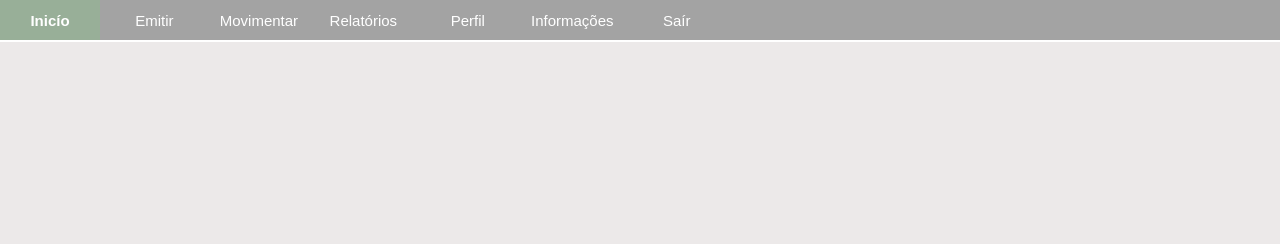
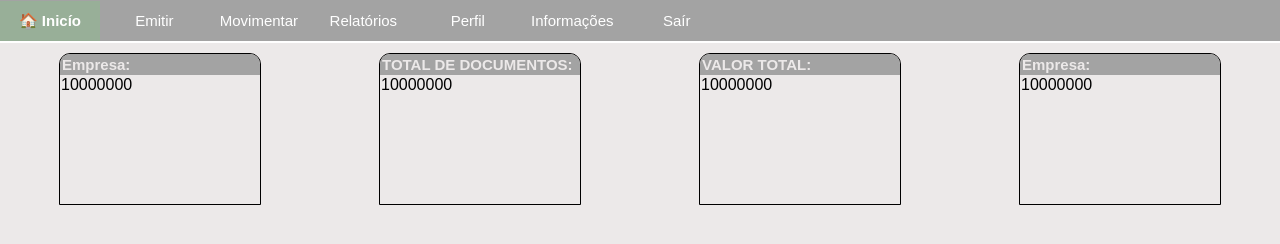
Before and after one commit to OMiqueias/gestor, a plain HTML site: page index.html in a window 1280 px wide. Drawn offline with Linux system fonts and the light colour scheme.

Commit message:
versao 1.2
Adicionado icone no botão Inicio, adicionado cartões para apresentação de estatisticas futuras.

```diff
--- a/index.html
+++ b/index.html
@@ -12,7 +12,7 @@
 <body>
     <header> <!--Cabeçalho.-->
         <nav id="menu-principal"> <!--Menu de navegação.-->
-            <a href="#"><button class="btn-nav">Inicío</button></a>
+            <a href="#"><button class="btn-nav">&#x1F3E0 Inicío</button></a>
             <a href="emissorDocs.html"><button class="btn-nav">Emitir</button></a>
             <a href="movimentar.html"><button class="btn-nav">Movimentar</button></a>
             <a href="relatorios.html"><button class="btn-nav">Relatórios</button></a>
@@ -21,5 +21,25 @@
             <a href="sair.html"><button class="btn-nav">Saír</button></a>
         </nav>
     </header>
+
+    <!-- Cartões para apresentação de estatiscias: -->
+    <main class="configMainIndex">
+        <section class="indexBorderCards">
+            <h2 class="h2CardsIndex">Empresa:</h2>
+            <article class="resultadoCardsIndex">10000000</article>
+        </section>
+        <section class="indexBorderCards">
+            <h2 class="h2CardsIndex">TOTAL DE DOCUMENTOS:</h2>
+            <article class="resultadoCardsIndex">10000000</article>
+        </section>
+        <section class="indexBorderCards">
+            <h2 class="h2CardsIndex">VALOR TOTAL:</h2>
+            <article class="resultadoCardsIndex">10000000</article>
+        </section>
+        <section class="indexBorderCards">
+            <h2 class="h2CardsIndex">Empresa:</h2>
+            <article class="resultadoCardsIndex">10000000</article>
+        </section>
+    </main>
 </body>
 </html>
--- a/style.css
+++ b/style.css
@@ -3,7 +3,7 @@
 /*Configuração geral.*/
 :root{
     /*Config de corres:*/
-    --cor0:rgb(236, 233, 233);
+    --cor0:rgb(236, 233, 233); /*Não é branco!*/
     --cor1:rgb(163, 163, 163);
     --cor2:rgba(143, 188, 143, 0.514);
 
@@ -32,9 +32,7 @@ footer{
     color: white;
     text-align: center;
 }
-/*Fim das configurações gerais.*/
 
-/*Configuração da tela de saír:*/
 /*Inicio configuração do nav:*/
 .btn-nav{
     height: 40px;
@@ -52,7 +50,44 @@ footer{
 }
 
 /*Fim da configuração variações dos botões do nav.*/
+/*Fim das configurações gerais.*/
 
+/*Inicio configuração da tela de index:*/
+.configMainIndex{
+    display: flex;
+    justify-content: space-around;
+}
+.indexBorderCards{
+    margin-top: 10px;
+    border: 1px solid  black;
+    border-radius: 11px 11px 0px 0px;
+    width: 200px;
+    height: 150px;
+}
+
+.indexBorderCards:hover{
+    border: 2px solid black;
+}
+
+.h2CardsIndex{
+    margin: 0%;
+    border: none;
+    border-radius: 10px 10px 0px 0px;
+    padding: 2px;
+    font-size: 15px;
+    color: var(--cor0);
+    background-color: var(--cor1);
+}
+
+.resultadoCardsIndex{
+    margin: 0%;
+    padding: 1px;
+    background-color: var(--cor0);
+}
+
+/*Fim configuração da tela de index:*/
+
+/*Configuração da tela de saír:*/
 /*Inicio configuração dos section:*/
 section#decoracao-section-1{
     background-color: var(--cor1);
```
Also changed, not shown: Informacoes.html (+1 -1 lines), emissorDocs.html (+1 -1 lines), movimentar.html (+1 -1 lines), perfil.html (+1 -1 lines), relatorios.html (+1 -1 lines), sair.html (+1 -1 lines).
